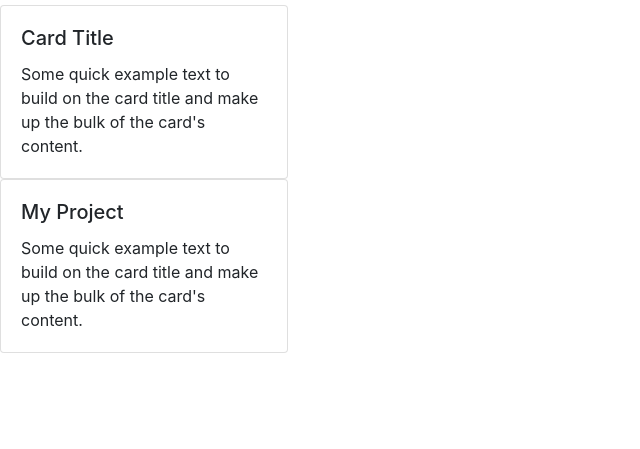
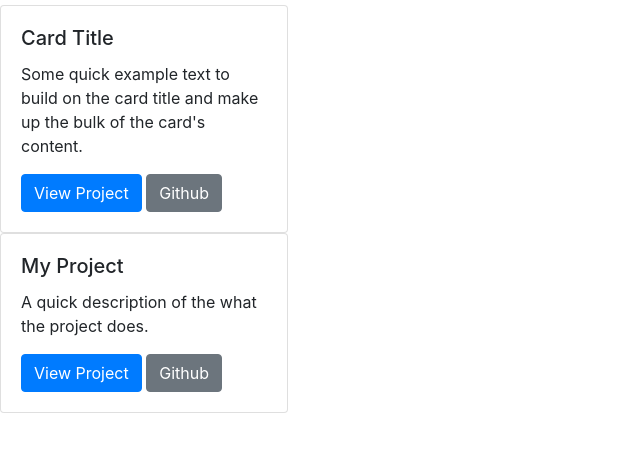
Before and after one commit to karyacoub/karyacoub.github.io, a plain HTML site: page index.html in a window 1280 px wide. Shown: the part 51-500 px from the top of the page, without its empty margins (0-640 px from the left). Drawn offline with nearby package versions, Linux system fonts and the light colour scheme.

Commit message:
added sample project links

```diff
--- a/index.html
+++ b/index.html
@@ -17,7 +17,9 @@
         <!--<img class="card-img-top" src="..." alt="Card image cap">-->
         <div class="card-body">
           <h5 class="card-title">Card Title</h5>
-          <p class="card-text">Some quick example text to build on the card title and make up the bulk of the card's content.</p>
+          <p id="description" class="card-text">Some quick example text to build on the card title and make up the bulk of the card's content.</p>
+          <a id="project-url" href="" class="btn btn-primary">View Project</a>
+          <a id="source-url" href="" class="btn btn-secondary">Github</a>
         </div>
     </div>
 
@@ -33,7 +35,13 @@
           var card = $('.template').clone();
 
           card.removeClass('template');
+
           card.find('.card-title').text(v.title);
+
+          card.find('#description').text(v.description);
+
+          card.find('#project-url').attr('href', v.project_url);
+          card.find('#source-url').attr('href', v.source_url);
 
           $('body').append(card);
         });
--- a/projectData.js
+++ b/projectData.js
@@ -3,6 +3,6 @@ var projectData = [{
     description: 'A quick description of the what the project does.',
     technologies: ['Programming language', 'Framework', 'etc'],
     date: 'MM/DD/YYYY',
-    project_url: 'karyacoub.github.io/projectname',
-    source_url: 'github.com/karyacoub/projectname'
+    project_url: 'https://karyacoub.github.io/it202-project1/',
+    source_url: 'https://github.com/karyacoub/it202-project1'
 }]
```
